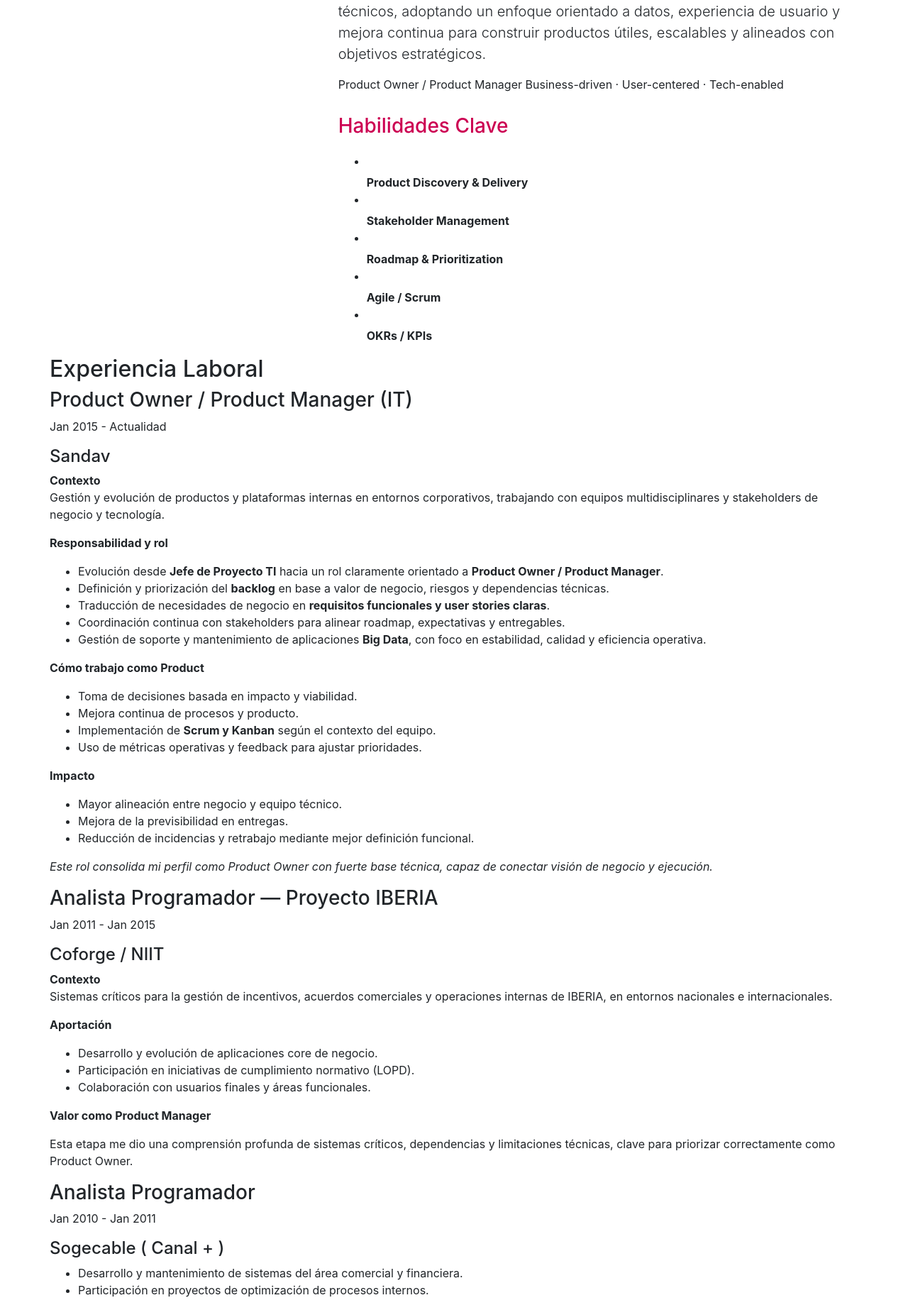
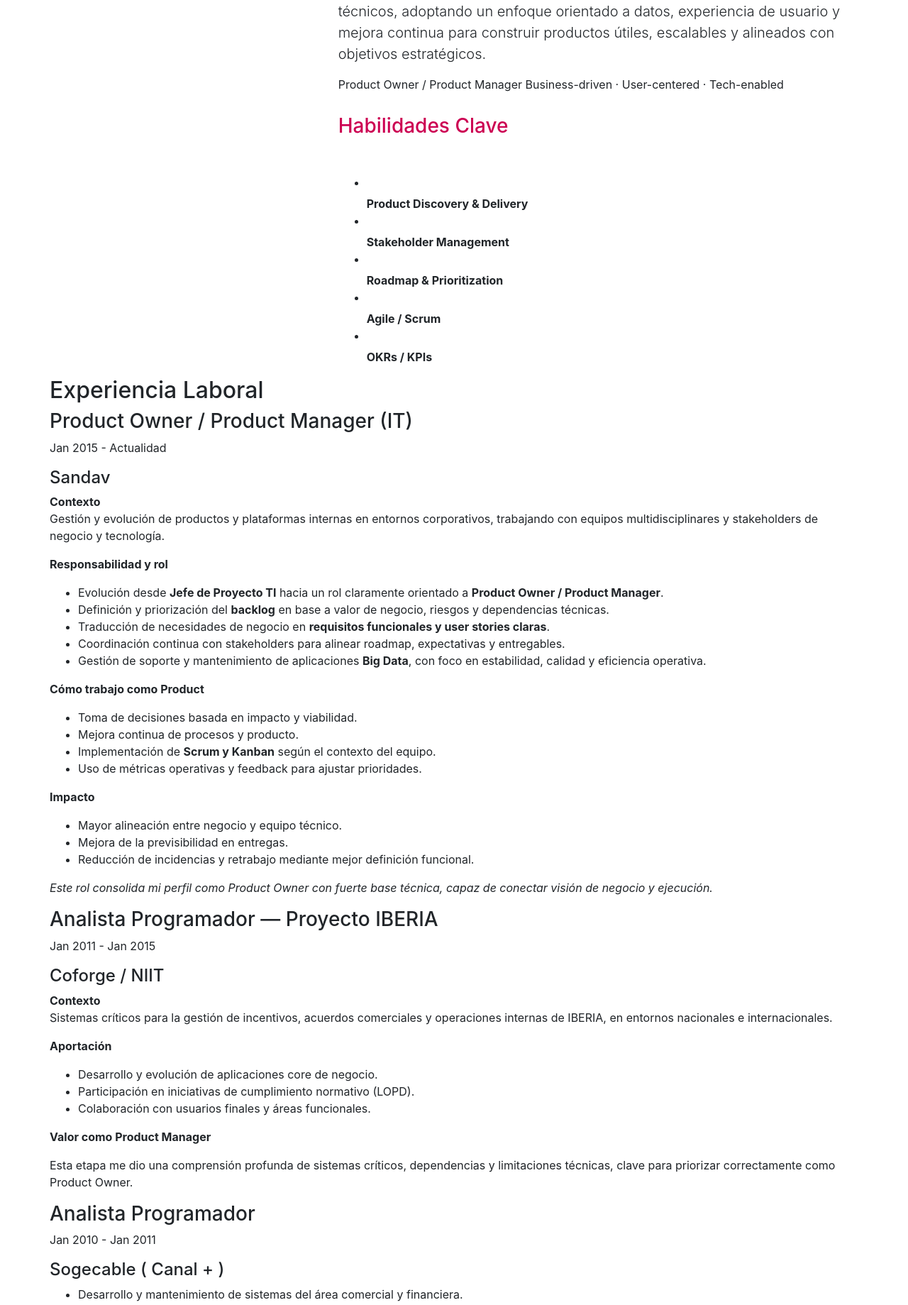
Before and after one commit to hernandezpalo83/porfolio, a Django app: page / in a window 1280 px wide. Shown: the part 747-2586 px from the top of the page at 71% size. Run offline with Django 5.2, Linux system fonts and the light colour scheme; data comes from the database, SQL or seed files in the repository; some libraries are stand-ins or nearby versions.

Commit message:
mejora visual, espacio em habilidades

```diff
--- a/app/landing/templates/landing/includes/about.html
+++ b/app/landing/templates/landing/includes/about.html
@@ -24,7 +24,8 @@
                 <p class="lead">{{info.bio}}</p>
                 <p>{{info.perfil}}</p>
                 <h3 style="color:#CC0052; margin-top: 30px;">Habilidades Clave</h3>
-                <ul class="skill-bars" style="margin-top: 20px;">
+                <p> </p>
+                <ul class="skill-bars" style="margin-top: 50px;">
                     {% for skill in skills %}
                     <li>
                         <div class="progress" data-percent="{{ skill.score }}%" style="width: 0%;">
```
